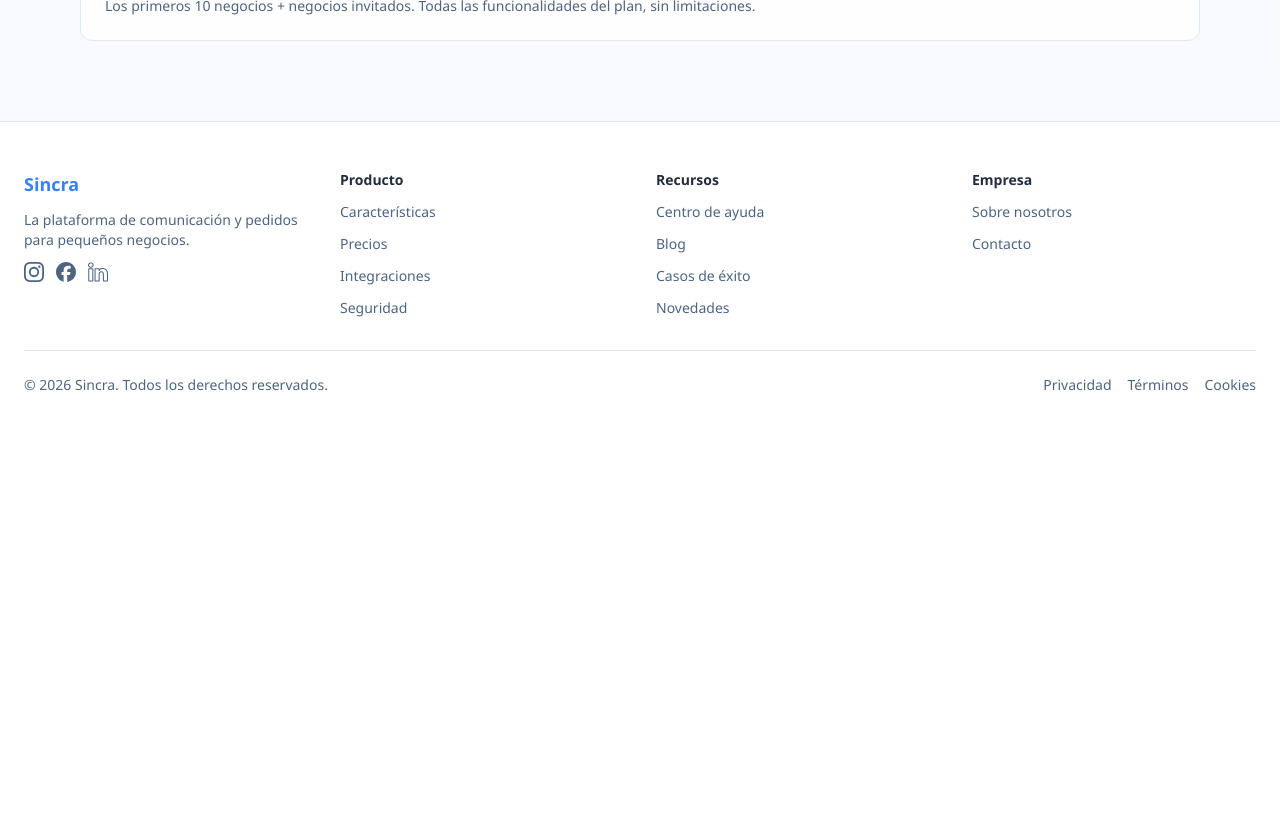
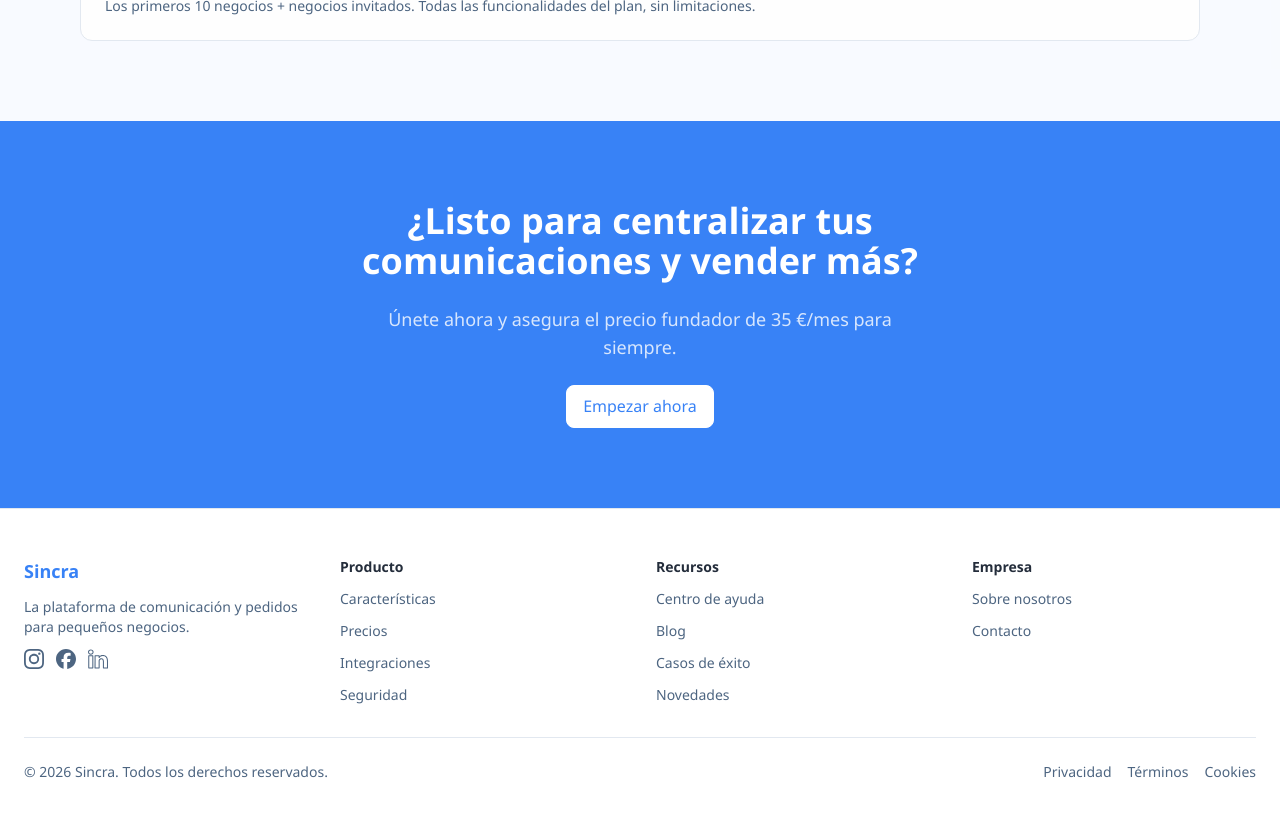
Before and after one commit to gemmaadev/sincra-saas, a React (Vite) app in the folder frontend/: page / in a window 1280 px wide. Shown: the part 2980-3796 px from the top of the page. Before the commit the page ends 3423 px from the top, so only its background shows below. Built offline with nearby package versions, Linux system fonts and the light colour scheme.

Commit message:
feat(landing): add banner section with call to action

```diff
--- /dev/null
+++ b/frontend/src/features/landing/components/CtaSection.tsx
@@ -0,0 +1,28 @@
+import { useNavigate } from 'react-router'
+import { SincraButton, Section } from '@/shared'
+
+export function CtaSection() {
+  const navigate = useNavigate()
+
+  return (
+    <Section id="contact" className="bg-primary">
+      <div className="relative flex flex-col items-center gap-6 text-center">
+        <h2 className="max-w-2xl text-4xl font-bold text-white max-sm:text-3xl">
+          ¿Listo para centralizar tus comunicaciones y vender más?
+        </h2>
+        <p className="max-w-xl text-lg text-white/80 max-lg:text-base">
+          Únete ahora y asegura el precio fundador de 35 €/mes para siempre.
+        </p>
+        <div className="flex flex-row gap-4 max-sm:flex-col">
+          <SincraButton
+            variant="secondary"
+            className="border-white bg-white text-primary hover:bg-white/90"
+            onClick={() => navigate('/register')}
+          >
+            Empezar ahora
+          </SincraButton>
+        </div>
+      </div>
+    </Section>
+  )
+}
--- a/frontend/src/pages/LandingPage.tsx
+++ b/frontend/src/pages/LandingPage.tsx
@@ -3,6 +3,7 @@ import { ChannelsSection } from '@/features/landing/components/ChannelsSection'
 import { DemoSection } from '@/features/landing/components/DemoSection'
 import { FeaturesSection } from '@/features/landing/components/FeaturesSection'
 import { PricingSection } from '@/features/landing/components/PricingSection'
+import { CtaSection } from '@/features/landing/components/CtaSection'
 
 export default function LandingPage() {
   return (
@@ -12,6 +13,7 @@ export default function LandingPage() {
       <DemoSection />
       <FeaturesSection />
       <PricingSection />
+      <CtaSection />
     </div>
   )
 }
```
